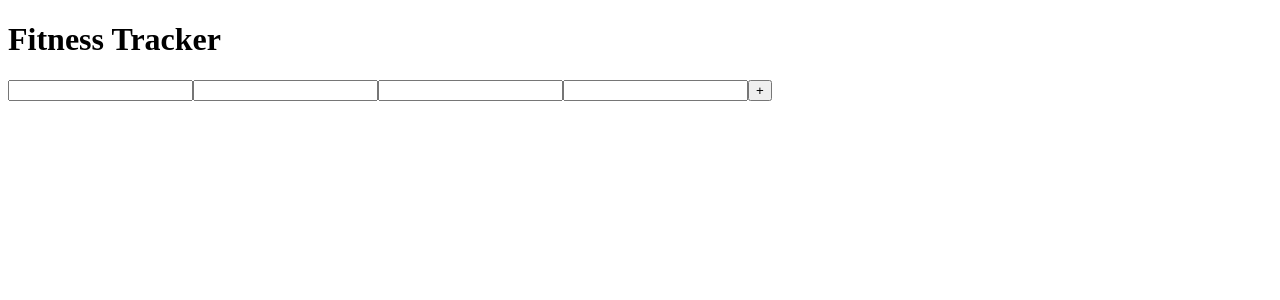
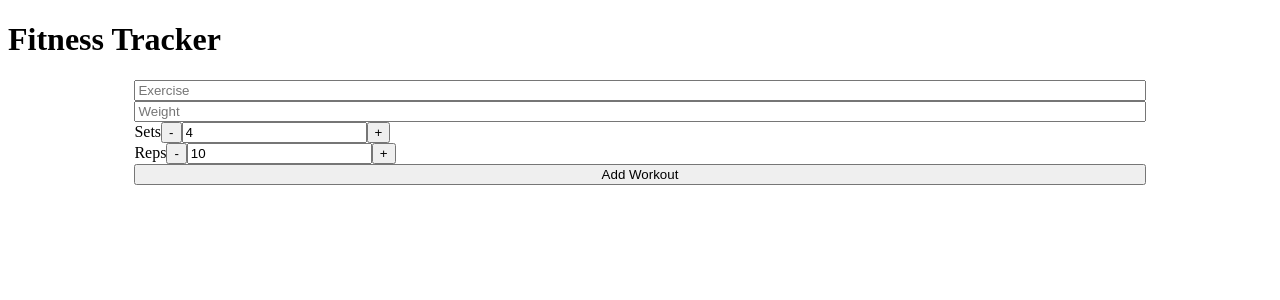
Before and after one commit to jestercruz/fitness-tracker, a React (Create React App) app: page / in a window 1280 px wide. Shown: the top 300 px of the page. Built offline with nearby package versions, Linux system fonts and the light colour scheme.

Commit message:
Added stepper and input components, cleaned out ExerciseInput

```diff
--- a/src/App.js
+++ b/src/App.js
@@ -1,14 +1,14 @@
 import React, { useState } from "react";
 import Title from "./components/Title";
 import ExerciseInput from "./components/ExerciseInput";
-import History from "./components/History";
+import DisplayHistory from "./components/DisplayHistory";
 
 const App = () => {
   const [exercise, setExercise] = useState({
     exercise: "",
     weight: "",
-    sets: "",
-    reps: "",
+    sets: 4,
+    reps: 10,
   });
   const [history, setHistory] = useState([]);
   return (
@@ -20,7 +20,7 @@ const App = () => {
         setHistory={setHistory}
         history={history}
       />
-      <History history={history} />
+      <DisplayHistory history={history} />
     </>
   );
 };
--- a/src/components/History.js
+++ b/src/components/DisplayHistory.js
@@ -1,7 +1,7 @@
-const History = ({ history }) => {
+const DisplayHistory = ({ history }) => {
   return history.map((el) => (
     <h3>{`${el.exercise} ${el.weight} ${el.sets} ${el.reps}`}</h3>
   ));
 };
 
-export default History;
+export default DisplayHistory;
--- a/src/components/ExerciseInput.js
+++ b/src/components/ExerciseInput.js
@@ -1,40 +1,34 @@
+import "../stylesheets/ExerciseInput.css";
+import Input from "./Input";
+import Stepper from "./Stepper";
+
 const ExerciseInput = ({ exercise, setExercise, setHistory, history }) => {
   return (
-    <>
-      <input
-        className="exercise"
-        type="text"
+    <div className="exercise-input-container">
+      <Input
+        placeholder="Exercise"
         onChange={(e) => {
           setExercise({ ...exercise, exercise: e.target.value });
         }}
         value={exercise.exercise}
       />
-      <input
-        className="weight"
-        type="text"
+      <Input
+        placeholder="Weight"
         onChange={(e) => {
-          setExercise({ ...exercise, weight: e.target.value });
+          setExercise({
+            ...exercise,
+            weight: Number(e.target.value.replace(/[^0-9.]/, "")),
+          });
         }}
         value={exercise.weight}
       />
-      <input
-        className="sets"
-        type="text"
-        onChange={(e) => {
-          setExercise({ ...exercise, sets: e.target.value });
-        }}
-        value={exercise.sets}
-      />
-      <input
-        className="reps"
-        type="text"
-        onChange={(e) => {
-          setExercise({ ...exercise, reps: e.target.value });
-        }}
-        value={exercise.reps}
-      />
-      <button onClick={() => setHistory([...history, exercise])}>+</button>
-    </>
+
+      <Stepper label="Sets" changeHandler={setExercise} value={exercise} />
+      <Stepper label="Reps" changeHandler={setExercise} value={exercise} />
+      <button onClick={() => setHistory([...history, exercise])}>
+        Add Workout
+      </button>
+    </div>
   );
 };
 
--- /dev/null
+++ b/src/components/Input.js
@@ -0,0 +1,13 @@
+const Input = ({ placeholder, onChange, value }) => {
+  return (
+    <input
+      className="input"
+      type="text"
+      placeholder={placeholder}
+      onChange={onChange}
+      value={value}
+    />
+  );
+};
+
+export default Input;
--- /dev/null
+++ b/src/components/Stepper.js
@@ -0,0 +1,33 @@
+import Input from "./Input";
+
+const Stepper = ({ label, changeHandler, value }) => {
+  const key = label.toLowerCase();
+  return (
+    <div>
+      <label htmlFor={label}>{label}</label>
+      <button
+        className="stepperButton"
+        onClick={() => changeHandler({ ...value, [key]: value[key] - 1 })}
+      >
+        -
+      </button>
+      <Input
+        onChange={(e) => {
+          changeHandler({
+            ...value,
+            [key]: Number(e.target.value.replace(/[^0-9]/, "")),
+          });
+        }}
+        value={value[key]}
+      />
+      <button
+        className="stepperButton"
+        onClick={() => changeHandler({ ...value, [key]: value[key] + 1 })}
+      >
+        +
+      </button>
+    </div>
+  );
+};
+
+export default Stepper;
--- /dev/null
+++ b/src/stylesheets/ExerciseInput.css
@@ -0,0 +1,7 @@
+.exercise-input-container {
+  display: flex;
+  flex-direction: column;
+  width: 80%;
+  margin-left: auto;
+  margin-right: auto;
+}
```
